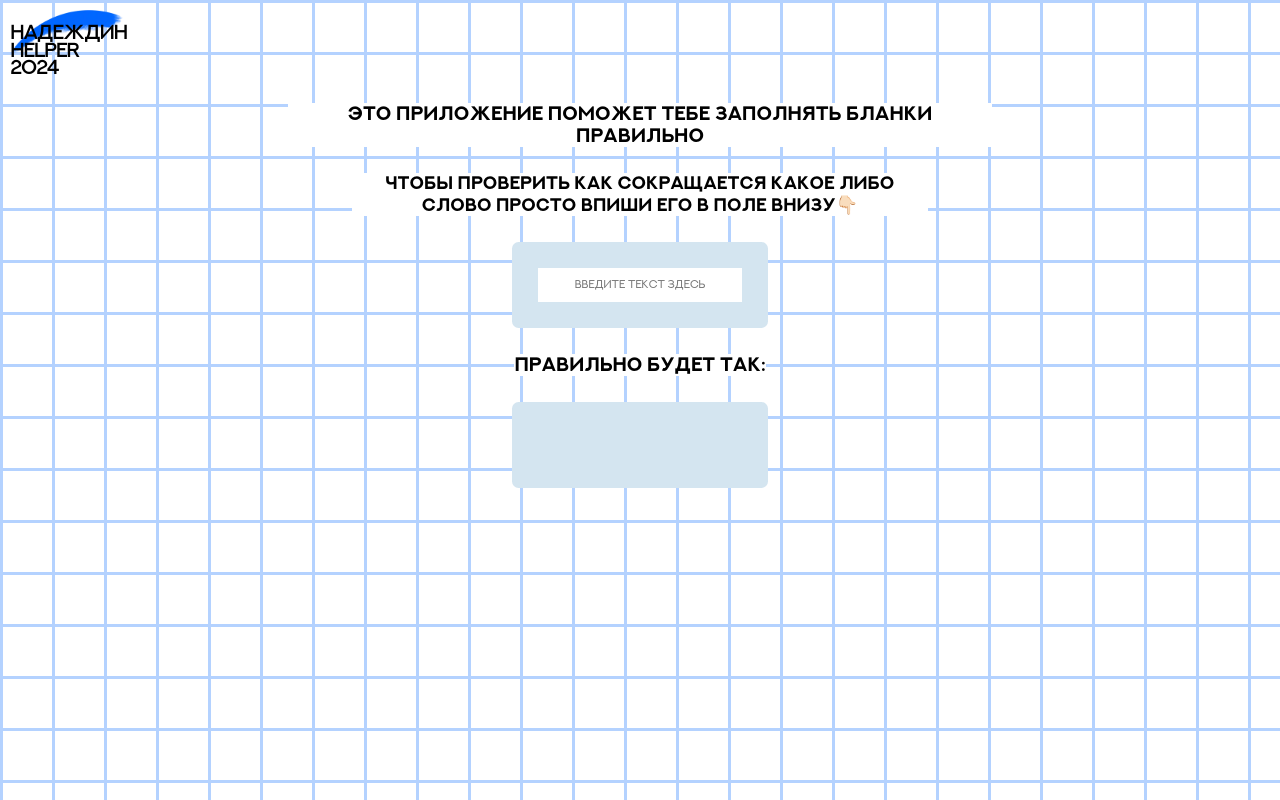
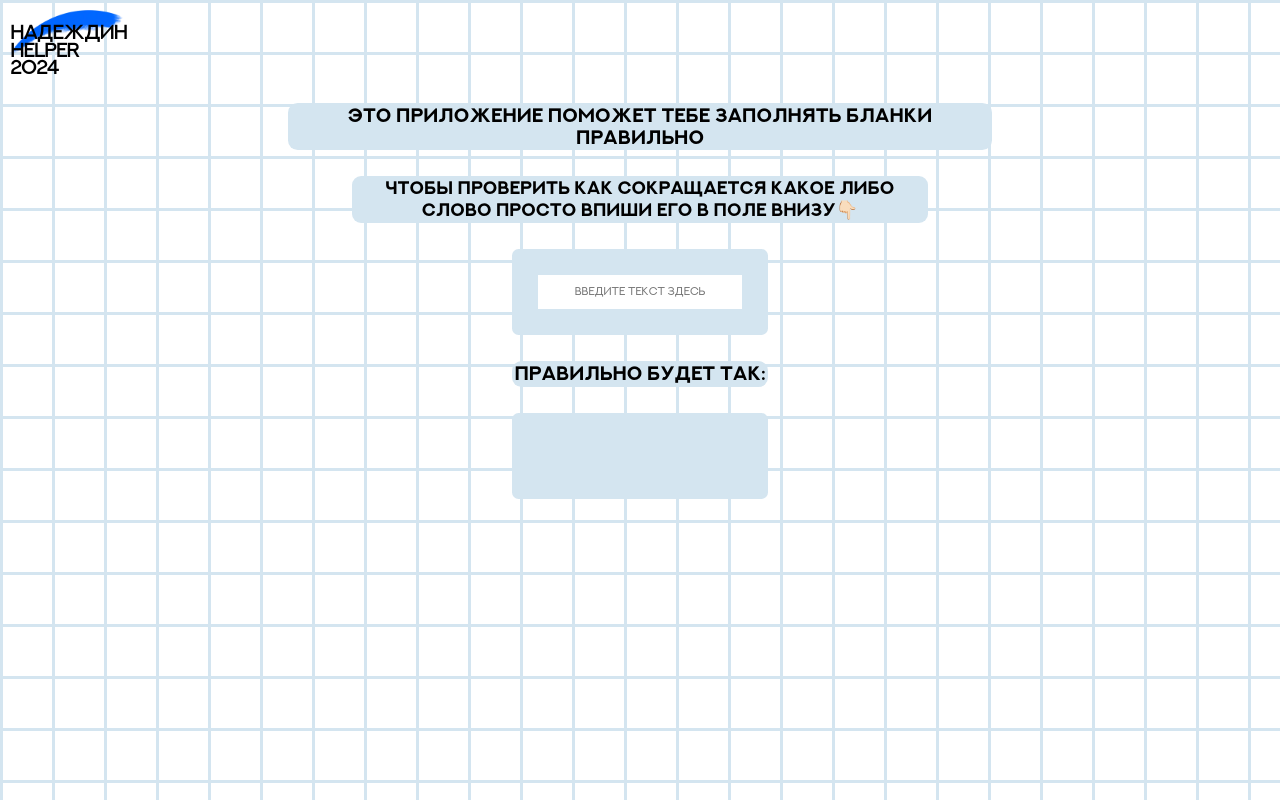
Before and after one commit to SawMassacre/NadezhdinHelper, a Vue app: page / in a window 1280 px wide. Built offline with nearby package versions, Linux system fonts and the light colour scheme.

Commit message:
style: Changed background color

```diff
--- a/src/App.vue
+++ b/src/App.vue
@@ -35,8 +35,8 @@ body {
   font-family: "NEXT ART", sans-serif;
   background-color: #fff;
   opacity: 1;
-  background-image: linear-gradient(#b4d2ff 2.6px, transparent 2.6px),
-    linear-gradient(to right, #b4d2ff 2.6px, #fff 2.6px);
+  background-image: linear-gradient(#d4e5f0 2.6px, transparent 2.6px),
+    linear-gradient(to right, #d4e5f0 2.6px, #fff 2.6px);
   background-size: 52px 52px;
 }
 
@@ -143,6 +143,8 @@ strong {
 h1,
 h2,
 h3 {
-  background-color: #fff;
+  background-color: #d4e5f0;
+  border-radius: 0.5em;
+  padding: 0.1em;
 }
 </style>
```
